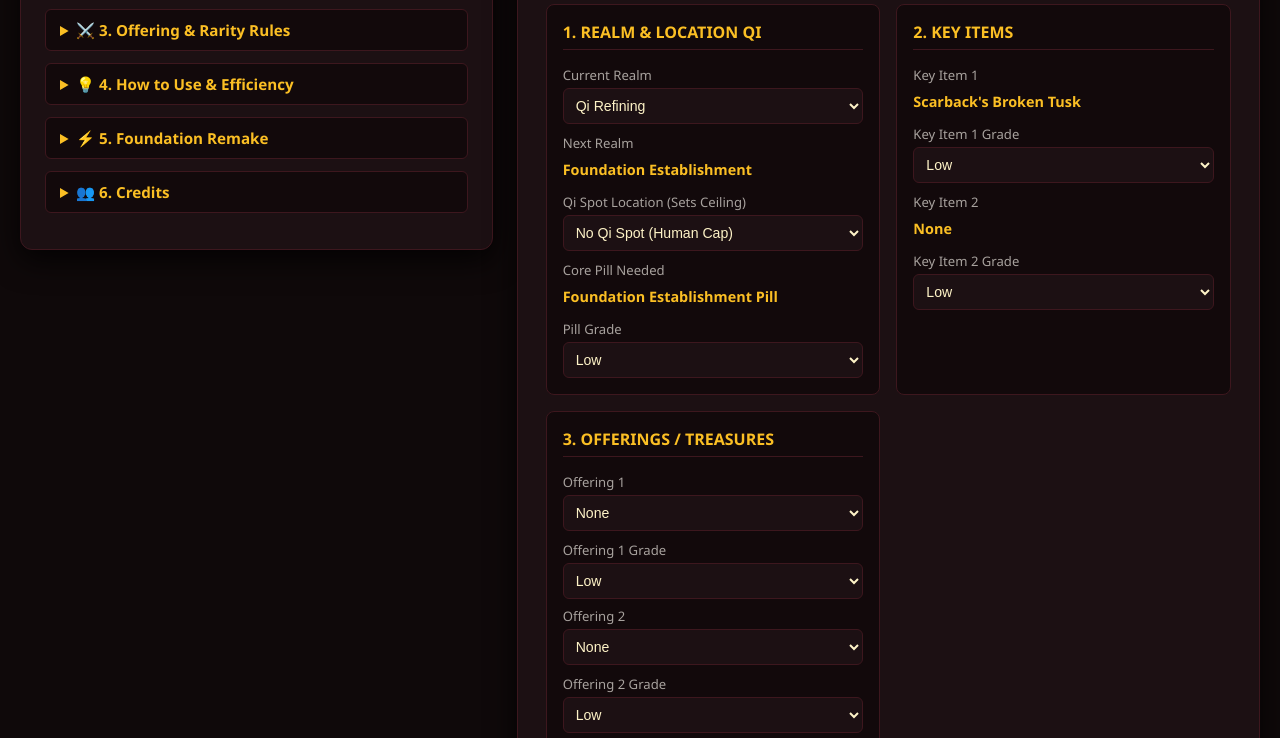
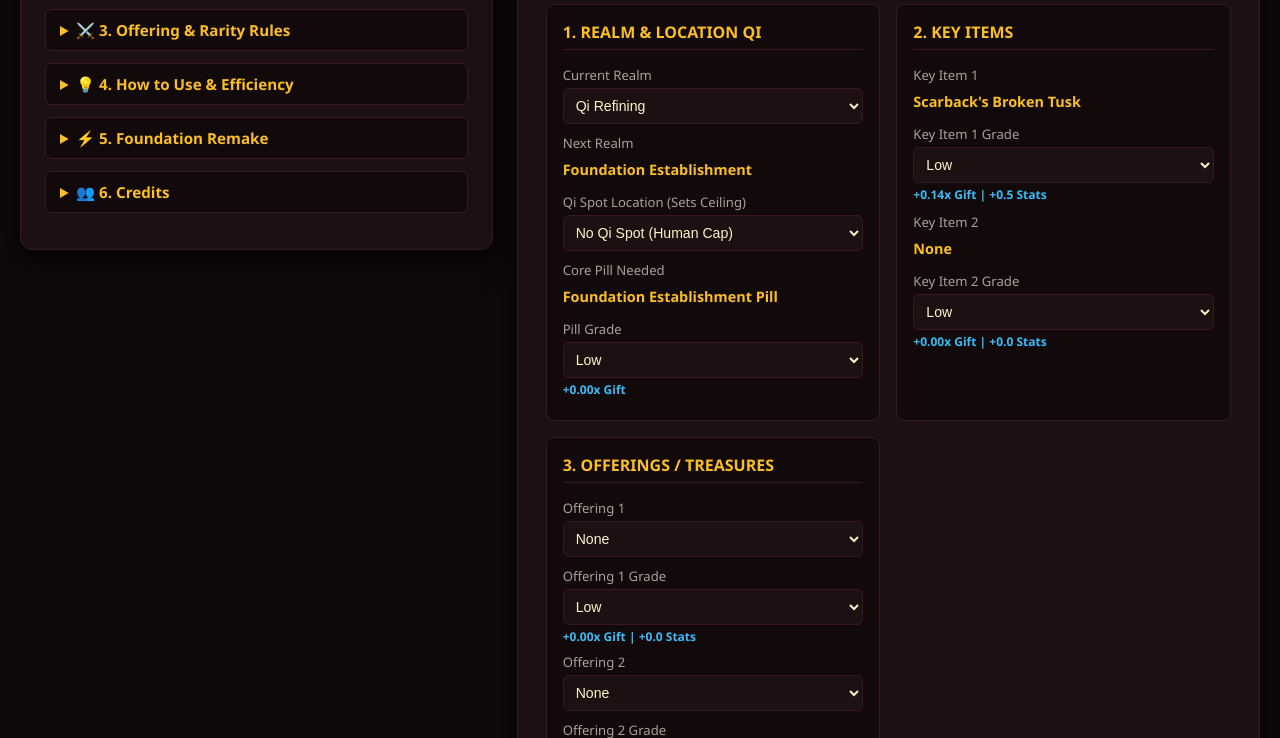
Before and after one commit to nguyenxuanphuc-nxp/Marital-arts-world-calculator-, a plain HTML site: page index.html in a window 1280 px wide. Shown: the part 204-942 px from the top of the page. Drawn offline with Linux system fonts and the light colour scheme.

Commit message:
Fix realm offerings

```diff
--- a/index.html
+++ b/index.html
@@ -168,6 +168,14 @@
       padding: 6px;
     }
 
+    .item-subtext {
+      font-size: 0.75rem;
+      color: #38bdf8;
+      font-weight: bold;
+      margin-top: 3px;
+      margin-bottom: 6px;
+    }
+
     .results-panel {
       background: linear-gradient(135deg, #2a080c 0%, #12090b 100%);
       border: 1.5px solid var(--gold-color);
@@ -280,7 +288,7 @@
 
       <p><b>Stat Points & Realm Gift Scaling:</b></p>
       <ul>
-        <li><b>Base Gains:</b> Every breakthrough grants <b>+2 Stat Points</b> and <b>a realm gift of +7 health, +5 qi and + 1.2% damage at the base realm gift value of x1</b>.</li>
+        <li><b>Base Gains:</b> Every breakthrough grants <b>+2 Stat Points</b> and <b>a realm gift of +7 health, +5 qi and +1.2% damage at the base realm gift value of x1</b>.</li>
         <li><b>Treasure Boosts:</b> Higher rarity, higher grade, or higher-realm items grant more stats and gift value (up to +50% for higher-realm items).</li>
         <li><b>Max Stat Cap:</b> Capped at <b>19 Stat Points</b> max per breakthrough (2 Base + 12 max from items + 5 from Dao Tier).</li>
       </ul>
@@ -352,10 +360,10 @@
         <li><b>Emperor:</b> 3.0x</li>
       </ul>
 
-      <p><b>Special Breakthrough Rules:</b></p>
+      <p><b>Breakthrough Range Restrictions:</b></p>
       <ul>
+        <li><b>Standard Breakthrough:</b> Restricted to offerings within <b>±2 realms</b> of your current realm for all breakthroughs.</li>
         <li><b>Foundation Establishment (R1 → R2):</b> Offerings receive a special <b>1.5x Stat Point Multiplier</b> for stat point calculations.</li>
-        <li><b>Qi Refining Treasury Access:</b> Qi Refining (R1) players can offer treasures from <b>any realm</b> (other realms are restricted to selecting offerings within ±2 realms).</li>
       </ul>
 
       <p><b>Item Stat Cap & Diminishing Returns:</b></p>
@@ -392,7 +400,8 @@
       <p>Remaking allows you to replace a weak or botched earlier breakthrough with a significantly stronger foundation. During a remake:</p>
       <ul>
         <li>You <b>forfeit</b> all stats and realm gift multipliers originally gained from the core pill and key items.</li>
-        <li>Your new realm gift is calculated <b>strictly from 3 offerings</b> (e.g., sacrificing three Heaven or Emperor-Grade Mythic treasures from higher realms).</li>
+        <li>Your new realm gift is calculated <b>strictly from 3 offerings</b>.</li>
+        <li>Unlike standard breakthroughs, Foundation Remakes allow you to offer treasures from <b>your current realm up to 5 realms above</b>!</li>
       </ul>
       <p><i>To compute your exact output, switch to <b>Foundation Remake Mode</b> using the toggle button above.</i></p>
 
@@ -439,6 +448,7 @@
 
         <label for="pillGrade">Pill Grade</label>
         <select id="pillGrade" onchange="updateCalculator()"></select>
+        <div id="pillSubtext" class="item-subtext">+0.00x Gift</div>
       </div>
 
       <!-- 2. Key Items -->
@@ -450,12 +460,14 @@
 
         <label for="key1Grade">Key Item 1 Grade</label>
         <select id="key1Grade" onchange="updateCalculator()"></select>
+        <div id="key1Subtext" class="item-subtext">+0.00x Gift | +0.0 Stats</div>
 
         <label>Key Item 2</label>
         <div id="keyItem2" class="auto-field">-</div>
 
         <label for="key2Grade">Key Item 2 Grade</label>
         <select id="key2Grade" onchange="updateCalculator()"></select>
+        <div id="key2Subtext" class="item-subtext">+0.00x Gift | +0.0 Stats</div>
       </div>
 
       <!-- 3. Offerings / Treasures -->
@@ -466,16 +478,19 @@
         <select id="offering1" onchange="updateCalculator()"></select>
         <label for="off1Grade">Offering 1 Grade</label>
         <select id="off1Grade" onchange="updateCalculator()"></select>
+        <div id="off1Subtext" class="item-subtext">+0.00x Gift | +0.0 Stats</div>
 
         <label for="offering2" style="margin-top:8px;">Offering 2</label>
         <select id="offering2" onchange="updateCalculator()"></select>
         <label for="off2Grade">Offering 2 Grade</label>
         <select id="off2Grade" onchange="updateCalculator()"></select>
+        <div id="off2Subtext" class="item-subtext">+0.00x Gift | +0.0 Stats</div>
 
         <label for="offering3" style="margin-top:8px;">Offering 3</label>
         <select id="offering3" onchange="updateCalculator()"></select>
         <label for="off3Grade">Offering 3 Grade</label>
         <select id="off3Grade" onchange="updateCalculator()"></select>
+        <div id="off3Subtext" class="item-subtext">+0.00x Gift | +0.0 Stats</div>
       </div>
     </div>
 
@@ -532,7 +547,7 @@
     { id: 5, name: "Origin Spirit", pill: "Nascent Soul Fruit", key1: "Nine-Lantern Foxfire Bead", key2: "Khan Temur's Golden Seal", key1Rarity: "Epic", key2Rarity: "Epic" },
     { id: 6, name: "Nascent Soul", pill: "Soul Formation Pill", key1: "Old Thunderhoof's Storm Horn", key2: "Roc Matriarch's Plume", key1Rarity: "Epic", key2Rarity: "Epic" },
     { id: 7, name: "Soul Formation", pill: "Dao-seeking Tea", key1: "Kulong's Withered Spine", key2: "Heart-Demon Core", key1Rarity: "Mythic", key2Rarity: "Mythic" },
-    { id: 8, name: "Dao-Seeking", pill: "Feather Ascension Pill", key1: "Heart of the Burning Vein", key2: "The Ninth Banner's Seal", key1Rarity: "Legendary", key2Rarity: "Legendary" },
+    { id: 8, name: "Dao-Seeking", pill: "Feather Ascension Pill", key1: "The Ninth Banner's Seal", key2: "The Ninth Banner's Seal", key1Rarity: "Legendary", key2Rarity: "Legendary" },
     { id: 9, name: "Ascension", pill: "Placeholder pill", key1: "The Ninth Gate Mandate", key2: "None", key1Rarity: "Mythic", key2Rarity: "Uncommon" },
     { id: 10, name: "Immortal", pill: "Max Realm", key1: "None", key2: "None", key1Rarity: "Uncommon", key2Rarity: "Uncommon" }
   ];
@@ -593,6 +608,17 @@
     if (!items.some(item => item.name === "None")) {
       items.unshift({ name: "None", realmId: 1, rarity: "Uncommon", baseGift: 0.00, baseStats: 0, isKey: false, isOffering: false });
     }
+
+    // Add/Update Special Quest Items
+    const ninthBannerIndex = items.findIndex(i => i.name === "The Ninth Banner's Seal");
+    const ninthBannerObj = { name: "The Ninth Banner's Seal", realmId: 8, rarity: "Legendary", baseGift: 0.32, baseStats: 1, isKey: true, isOffering: false, isQuest: true };
+    if (ninthBannerIndex >= 0) items[ninthBannerIndex] = ninthBannerObj;
+    else items.push(ninthBannerObj);
+
+    const ninthGateIndex = items.findIndex(i => i.name === "The Ninth Gate Mandate");
+    const ninthGateObj = { name: "The Ninth Gate Mandate", realmId: 9, rarity: "Mythic", baseGift: 0.46, baseStats: 2, isKey: true, isOffering: false, isQuest: true };
+    if (ninthGateIndex >= 0) items[ninthGateIndex] = ninthGateObj;
+    else items.push(ninthGateObj);
 
     initDropdowns();
   }
@@ -696,15 +722,13 @@
     document.getElementById("keyItem1").innerText = currRealmObj.key1;
     document.getElementById("keyItem2").innerText = currRealmObj.key2;
 
-    // Filter Offerings: In Remake Mode for Qi Refining (R1), show offerings from R3 to R8.
-    // In Standard Mode: R1 sees R1 to R4; all other realms see -2 to +2 realms.
+    // Filter Offerings:
+    // In Remake Mode: Current Realm up to 5 realms above (currRealmId to currRealmId + 5)
+    // In Standard Mode: ±2 realms relative to current realm for all realms
     let minRealm, maxRealm;
-    if (calcMode === 'remake' && currRealmId === 1) {
-      minRealm = 3;
-      maxRealm = 8;
-    } else if (currRealmId === 1) {
-      minRealm = 1;
-      maxRealm = 4;
+    if (calcMode === 'remake') {
+      minRealm = currRealmId;
+      maxRealm = Math.min(realms.length, currRealmId + 5);
     } else {
       minRealm = Math.max(1, currRealmId - 2);
       maxRealm = Math.min(realms.length, currRealmId + 2);
@@ -733,11 +757,10 @@
         });
 
         if (realmItems.length > 0) {
-          // Sort offerings within each realm group from Low to High rarity / quality
           realmItems.sort((a, b) => {
             let rA = rarityRank[a.rarity] || 1;
             let rB = rarityRank[b.rarity] || 1;
-            if (rA !== rB) return rA - rB; // Low to High
+            if (rA !== rB) return rA - rB;
             let gA = a.baseGift ?? 0;
             let gB = b.baseGift ?? 0;
             if (gA !== gB) return gA - gB;
@@ -766,29 +789,52 @@
       }
     });
 
-    // 1. Calculate Key Items Raw Stats & Gifts
+    // 1. Core Pill Contribution
+    const pillGrade = document.getElementById("pillGrade").value;
+    let pillGiftBonus = (calcMode === 'remake') ? 0 : pillGradeGifts[pillGrade];
+    document.getElementById("pillSubtext").innerText = `+${pillGiftBonus.toFixed(2)}x Gift`;
+
+    // 2. Key Items Calculation & Subtext
     const key1Grade = document.getElementById("key1Grade").value;
     const key2Grade = document.getElementById("key2Grade").value;
 
     let k1Obj = getItemObj(currRealmObj.key1, currRealmObj.key1Rarity);
     let k2Obj = getItemObj(currRealmObj.key2, currRealmObj.key2Rarity);
 
-    let m_k1 = getRealmModifierMult(k1Obj.realmId ?? k1Obj.realmid ?? currRealmId, currRealmId);
-    let m_k2 = getRealmModifierMult(k2Obj.realmId ?? k2Obj.realmid ?? currRealmId, currRealmId);
+    let k1Gift, k1Stats, k2Gift, k2Stats;
 
-    let rawKeyStats = 0.5 * ((k1Obj.baseStats * gradeMultipliers[key1Grade].statMult) +
-                            (k2Obj.baseStats * gradeMultipliers[key2Grade].statMult));
+    if (k1Obj.isQuest) {
+      k1Gift = k1Obj.baseGift;
+      k1Stats = k1Obj.baseStats;
+    } else {
+      let m_k1 = getRealmModifierMult(k1Obj.realmId ?? k1Obj.realmid ?? currRealmId, currRealmId);
+      k1Gift = k1Obj.baseGift * gradeMultipliers[key1Grade].giftMult * m_k1;
+      k1Stats = 0.5 * (k1Obj.baseStats * gradeMultipliers[key1Grade].statMult);
+    }
 
-    let keyGiftBonus = (k1Obj.baseGift * gradeMultipliers[key1Grade].giftMult * m_k1) +
-                       (k2Obj.baseGift * gradeMultipliers[key2Grade].giftMult * m_k2);
+    if (k2Obj.isQuest) {
+      k2Gift = k2Obj.baseGift;
+      k2Stats = k2Obj.baseStats;
+    } else {
+      let m_k2 = getRealmModifierMult(k2Obj.realmId ?? k2Obj.realmid ?? currRealmId, currRealmId);
+      k2Gift = k2Obj.baseGift * gradeMultipliers[key2Grade].giftMult * m_k2;
+      k2Stats = 0.5 * (k2Obj.baseStats * gradeMultipliers[key2Grade].statMult);
+    }
 
-    // In Foundation Remake Mode, Core Pill and Key Items are forfeited (0 stats & 0 gift multiplier)
+    let rawKeyStats = k1Stats + k2Stats;
+    let keyGiftBonus = k1Gift + k2Gift;
+
     if (calcMode === 'remake') {
       rawKeyStats = 0;
       keyGiftBonus = 0;
+      document.getElementById("key1Subtext").innerText = `+0.00x Gift | +0.0 Stats`;
+      document.getElementById("key2Subtext").innerText = `+0.00x Gift | +0.0 Stats`;
+    } else {
+      document.getElementById("key1Subtext").innerText = `+${k1Gift.toFixed(2)}x Gift | +${k1Stats.toFixed(1)} Stats`;
+      document.getElementById("key2Subtext").innerText = `+${k2Gift.toFixed(2)}x Gift | +${k2Stats.toFixed(1)} Stats`;
     }
 
-    // 2. Calculate Offerings Raw Stats & Gifts
+    // 3. Offerings Calculation & Subtext
     const off1Name = document.getElementById("offering1").value;
     const off1Grade = document.getElementById("off1Grade").value;
     const off2Name = document.getElementById("offering2").value;
@@ -804,19 +850,28 @@
     let m2 = getRealmModifierMult(o2Obj.realmId ?? o2Obj.realmid ?? currRealmId, currRealmId);
     let m3 = getRealmModifierMult(o3Obj.realmId ?? o3Obj.realmid ?? currRealmId, currRealmId);
 
-    let rawOfferingStats = (o1Obj.baseStats * gradeMultipliers[off1Grade].statMult) +
-                           (o2Obj.baseStats * gradeMultipliers[off2Grade].statMult) +
-                           (o3Obj.baseStats * gradeMultipliers[off3Grade].statMult);
+    let o1Gift = (o1Obj.name === "None") ? 0 : o1Obj.baseGift * gradeMultipliers[off1Grade].giftMult * m1;
+    let o2Gift = (o2Obj.name === "None") ? 0 : o2Obj.baseGift * gradeMultipliers[off2Grade].giftMult * m2;
+    let o3Gift = (o3Obj.name === "None") ? 0 : o3Obj.baseGift * gradeMultipliers[off3Grade].giftMult * m3;
 
-    if (currRealmId === 1) rawOfferingStats *= 1.5;
+    let o1Stats = (o1Obj.name === "None") ? 0 : o1Obj.baseStats * gradeMultipliers[off1Grade].statMult * (currRealmId === 1 ? 1.5 : 1.0);
+    let o2Stats = (o2Obj.name === "None") ? 0 : o2Obj.baseStats * gradeMultipliers[off2Grade].statMult * (currRealmId === 1 ? 1.5 : 1.0);
+    let o3Stats = (o3Obj.name === "None") ? 0 : o3Obj.baseStats * gradeMultipliers[off3Grade].statMult * (currRealmId === 1 ? 1.5 : 1.0);
 
+    document.getElementById("off1Subtext").innerText = `+${o1Gift.toFixed(2)}x Gift | +${o1Stats.toFixed(1)} Stats`;
+    document.getElementById("off2Subtext").innerText = `+${o2Gift.toFixed(2)}x Gift | +${o2Stats.toFixed(1)} Stats`;
+    document.getElementById("off3Subtext").innerText = `+${o3Gift.toFixed(2)}x Gift | +${o3Stats.toFixed(1)} Stats`;
+
+    let rawOfferingStats = o1Stats + o2Stats + o3Stats;
+
+    // Combine Key + Offering into Diminishing Pool
     let combinedRawStats = rawKeyStats + rawOfferingStats;
     let effectiveItemStats = Math.min(6, combinedRawStats) + 0.5 * Math.max(0, Math.min(12, combinedRawStats - 6));
     effectiveItemStats = Math.min(12, effectiveItemStats);
 
     let roundedItemStats = Math.round(effectiveItemStats);
 
-    // 3. Tribulation Detection & Bonus (+0.25)
+    // 4. Tribulation Detection & Bonus (+0.25)
     let tribulationActive = false;
     const selectedOfferings = [o1Obj, o2Obj, o3Obj].filter(o => o.name !== "None");
     const rareOrHigherCount = selectedOfferings.filter(o => (rarityRank[o.rarity] || 1) >= 2).length;
@@ -831,14 +886,8 @@
 
     let tribulationBonus = tribulationActive ? 0.25 : 0.00;
 
-    // 4. Realm Gift Calculation
-    const pillGrade = document.getElementById("pillGrade").value;
-    let pillGiftBonus = (calcMode === 'remake') ? 0 : pillGradeGifts[pillGrade];
-
-    let offeringsGift = (o1Obj.baseGift * gradeMultipliers[off1Grade].giftMult * m1) +
-                        (o2Obj.baseGift * gradeMultipliers[off2Grade].giftMult * m2) +
-                        (o3Obj.baseGift * gradeMultipliers[off3Grade].giftMult * m3);
-
+    // 5. Total Realm Gift Calculation
+    let offeringsGift = o1Gift + o2Gift + o3Gift;
     let uncappedGiftMultiplier = 1.0 + pillGiftBonus + keyGiftBonus + offeringsGift + tribulationBonus;
 
     const qiSpotIdx = parseInt(document.getElementById("qiSpot").value);
@@ -861,6 +910,7 @@
     let efficiencyPct = (uncappedGiftMultiplier / maxPotentialGift) * 100;
     efficiencyPct = Math.min(100, efficiencyPct);
 
+    // Update UI Results
     document.getElementById("itemsStats").innerText = roundedItemStats;
     document.getElementById("daoBonus").innerText = `+${daoBonus}`;
     document.getElementById("totalStats").innerText = totalStats;
```
